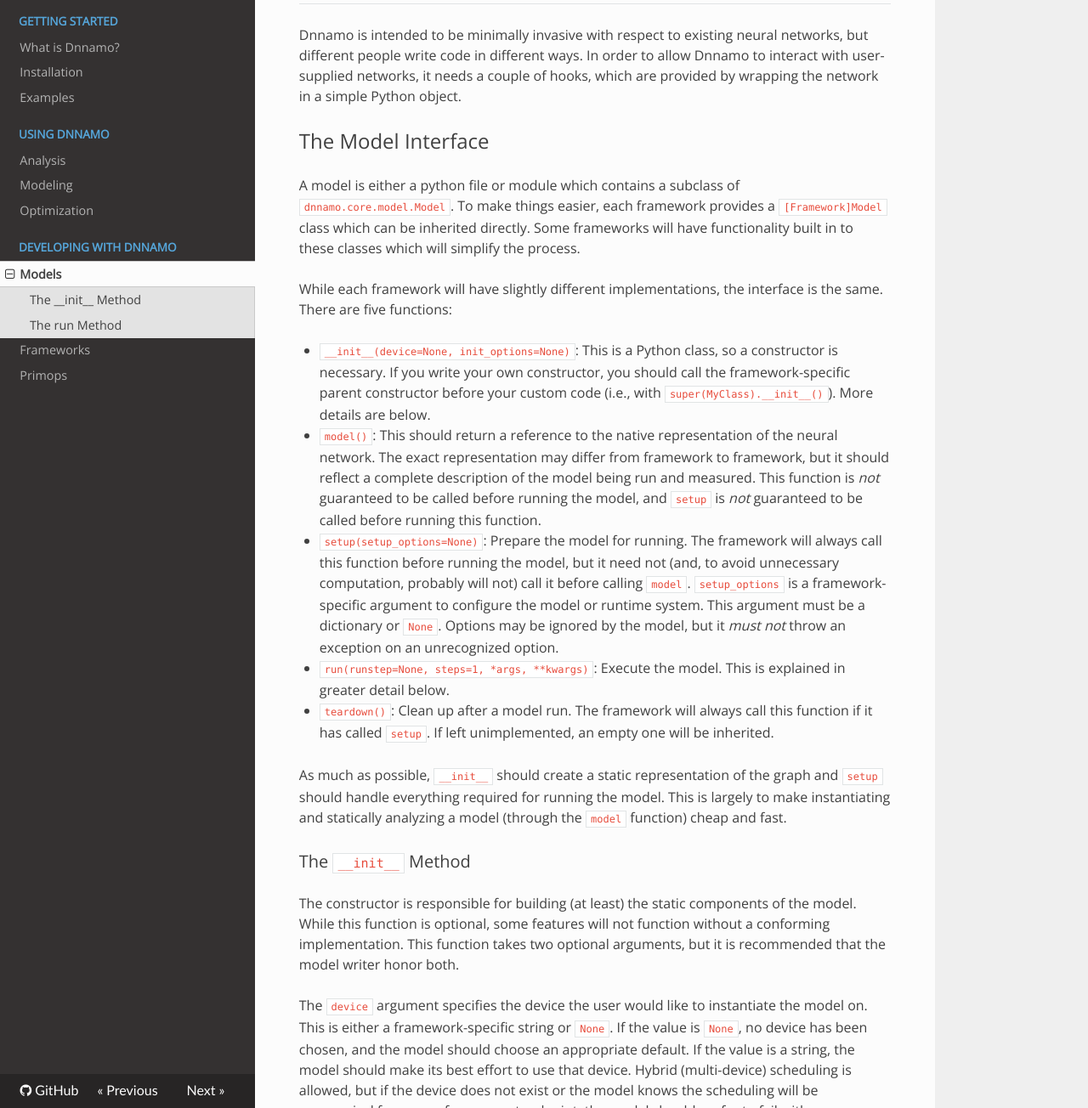
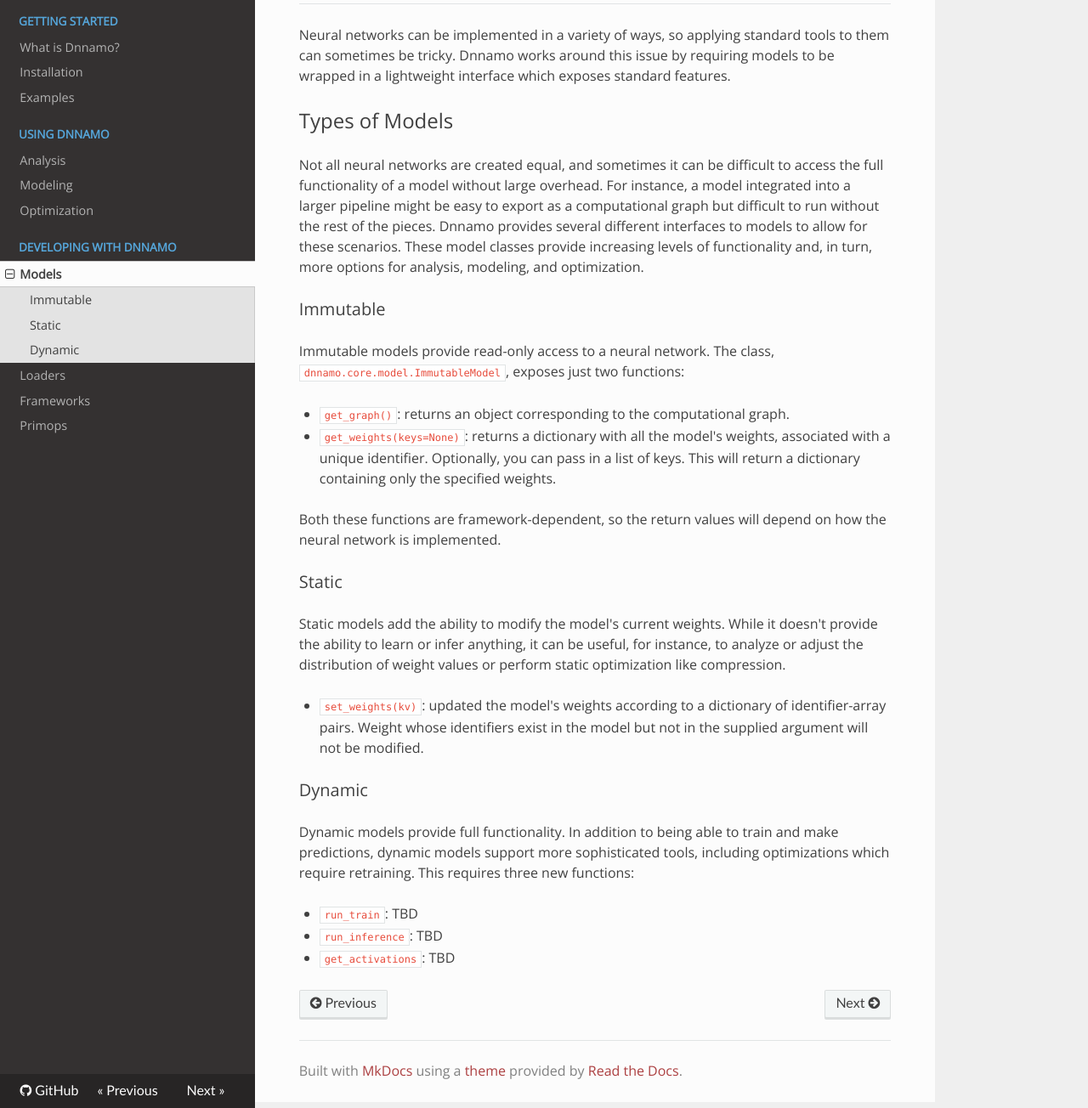
Before and after one commit to rdadolf/dnnamo, an MkDocs documentation site: the page built from docs/dev/models.md, in a window 1280 px wide and 1400 px high, cut to the strip 96-1400 px from the top of the window. Shown: the whole strip at 85% size. Built offline with MkDocs 1.6.1, drawn with Linux system fonts in a browser that asks for light colours; nearby versions of some CDN libraries; old or Windows-style settings are respelled for this version of MkDocs; some of the changed text lies outside the part shown.

Commit message:
Added a bit to docs.
Updated models page, and added one for the (incoming) loader type.

```diff
--- a/docs/dev/models.md
+++ b/docs/dev/models.md
@@ -1,52 +1,36 @@
-Dnnamo is intended to be minimally invasive with respect to existing neural networks, but different people write code in different ways.
-In order to allow Dnnamo to interact with user-supplied networks, it needs a couple of hooks, which are provided by wrapping the network in a simple Python object.
+Neural networks can be implemented in a variety of ways, so applying standard tools to them can sometimes be tricky.
+Dnnamo works around this issue by requiring models to be wrapped in a lightweight interface which exposes standard features.
 
-## The Model Interface
+## Types of Models
 
-A model is either a python file or module which contains a subclass of `dnnamo.core.model.Model`.
-To make things easier, each framework provides a `[Framework]Model` class which can be inherited directly.
-Some frameworks will have functionality built in to these classes which will simplify the process.
+Not all neural networks are created equal, and sometimes it can be difficult to access the full functionality of a model without large overhead.
+For instance, a model integrated into a larger pipeline might be easy to export as a computational graph but difficult to run without the rest of the pieces.
+Dnnamo provides several different interfaces to models to allow for these scenarios.
+These model classes provide increasing levels of functionality and, in turn, more options for analysis, modeling, and optimization.
 
-While each framework will have slightly different implementations, the interface is the same.
-There are five functions:
+### Immutable
 
- - `__init__(device=None, init_options=None)`: This is a Python class, so a constructor is necessary. If you write your own constructor, you should call the framework-specific parent constructor before your custom code (i.e., with `super(MyClass).__init__()`). More details are below.
+Immutable models provide read-only access to a neural network.
+The class, `dnnamo.core.model.ImmutableModel`, exposes just two functions:
 
- - `model()`: This should return a reference to the native representation of the neural network. The exact representation may differ from framework to framework, but it should reflect a complete description of the model being run and measured. This function is *not* guaranteed to be called before running the model, and `setup` is *not* guaranteed to be called before running this function.
+- `get_graph()`: returns an object corresponding to the computational graph.
+- `get_weights(keys=None)`: returns a dictionary with all the model's weights, associated with a unique identifier. Optionally, you can pass in a list of keys. This will return a dictionary containing only the specified weights.
 
- - `setup(setup_options=None)`: Prepare the model for running. The framework will always call this function before running the model, but it need not (and, to avoid unnecessary computation, probably will not) call it before calling `model`. `setup_options` is a framework-specific argument to configure the model or runtime system. This argument must be a dictionary or `None`. Options may be ignored by the model, but it *must not* throw an exception on an unrecognized option.
+Both these functions are framework-dependent, so the return values will depend on how the neural network is implemented.
 
- - `run(runstep=None, steps=1, *args, **kwargs)`: Execute the model. This is explained in greater detail below.
+### Static
 
- - `teardown()`: Clean up after a model run. The framework will always call this function if it has called `setup`. If left unimplemented, an empty one will be inherited.
+Static models add the ability to modify the model's current weights.
+While it doesn't provide the ability to learn or infer anything, it can be useful, for instance, to analyze or adjust the distribution of weight values or perform static optimization like compression.
 
-As much as possible, `__init__` should create a static representation of the graph and `setup` should handle everything required for running the model.
-This is largely to make instantiating and statically analyzing a model (through the `model` function) cheap and fast.
+- `set_weights(kv)`: updated the model's weights according to a dictionary of identifier-array pairs. Weight whose identifiers exist in the model but not in the supplied argument will not be modified.
 
-### The `__init__` Method
+### Dynamic
 
-The constructor is responsible for building (at least) the static components of the model.
-While this function is optional, some features will not function without a conforming implementation.
-This function takes two optional arguments, but it is recommended that the model writer honor both.
+Dynamic models provide full functionality.
+In addition to being able to train and make predictions, dynamic models support more sophisticated tools, including optimizations which require retraining.
+This requires three new functions:
 
-The `device` argument specifies the device the user would like to instantiate the model on. This is either a framework-specific string or `None`. If the value is `None`, no device has been chosen, and the model should choose an appropriate default. If the value is a string, the model should make its best effort to use that device. Hybrid (multi-device) scheduling is allowed, but if the device does not exist or the model knows the scheduling will be nonsensical from a performance standpoint, the model should prefer to fail with an error message.
-
-The `options` argument allows the framework to pass in additional, model- or framework-specific parameters which are needed at construction time.
-This argument must take a dictionary, which maps strings to arbitrary objects.
-Each entry may be handled or ignored by the model, but it *must not* throw an exception if an argument is not recognized or supported.
-Throwing an exception on improper values to a supported option is fine.
-
-### The `run` Method
-
-Many neural networks have rather complicated main loops, from which control is not easily relinquished.
-Contrariwise, Dnnamo needs to have the ability to modify and control the way a network is run.
-The comprimise is a callback mechanism.
-A model writer must wrap their main loop in a `run` function, and they must modify it in two ways:
-
- 1. Replace the innermost step with a call to the supplied `runstep` callback.
- 2. Add a mechanism to halt the run after a fixed number of calls to `runstep`.
-
-The `runstep` function is provided by the framework, and it executes a single step of the model (for many networks, this is equivalent to a single minibatch).
-This callback exists because Dnnamo must be able to run the model in a couple different ways, so different `runstep` functions are supplied dynamically for different execution modes.
-
-## A Sample Model Wrapper
+- `run_train`: TBD
+- `run_inference`: TBD
+- `get_activations`: TBD
--- a/mkdocs.yml
+++ b/mkdocs.yml
@@ -19,5 +19,6 @@
     - 'Optimization': user/optimization.md # maybe separate pages on tools/examples
   - 'Developing with Dnnamo':
     - 'Models': dev/models.md
+    - 'Loaders': dev/loaders.md
     - 'Frameworks': dev/frameworks.md
     - 'Primops': dev/primops.md
```
Also changed, not shown: docs/dev/loaders.md (added, +6 -0 lines).
